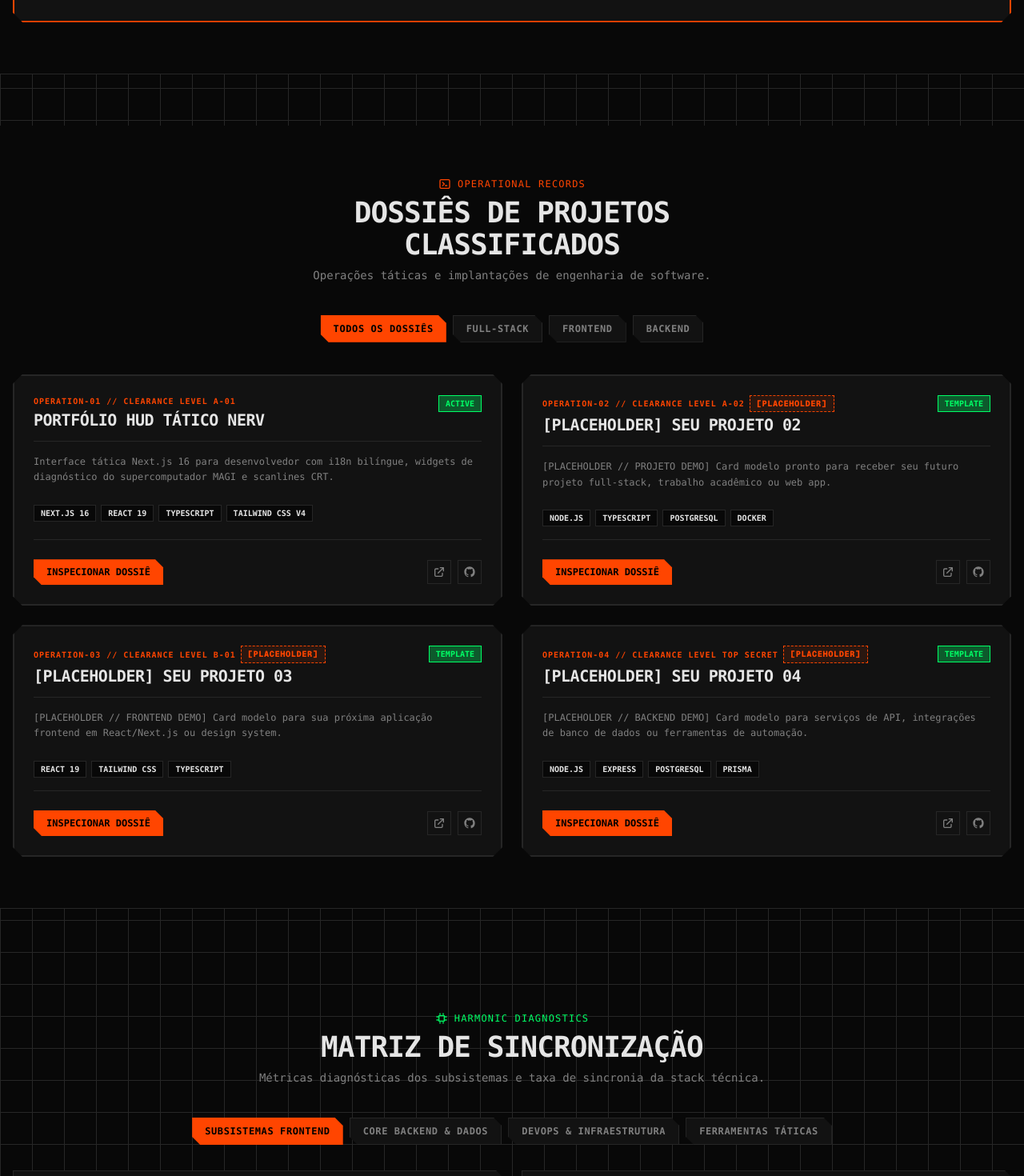
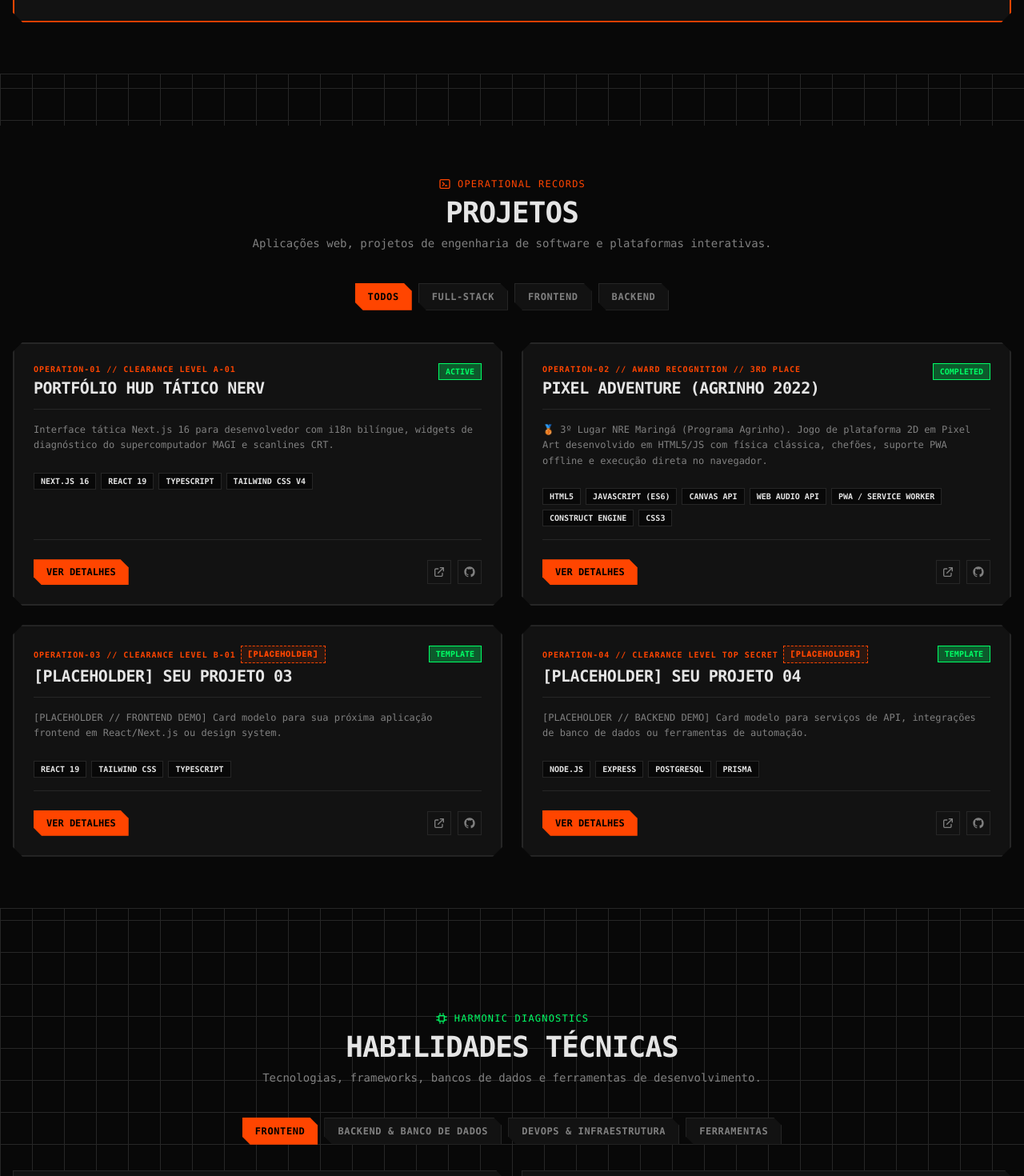
Before and after one commit to Lucas-Github-23/portfolio, a Next.js app: page / in a window 1280 px wide. Shown: the part 1330-2800 px from the top of the page at 80% size. Built offline with nearby package versions, Linux system fonts and the light colour scheme.

Commit message:
feat: add Pixel Adventure project, update skills matrix and simplify section navigation

```diff
--- a/src/components/HUDHeader.tsx
+++ b/src/components/HUDHeader.tsx
@@ -84,7 +84,7 @@ export function HUDHeader() {
           </div>
           <div>
             <div className="font-mono text-xs sm:text-sm md:text-base font-extrabold tracking-wider text-[var(--text-primary)] flex items-center gap-1.5 whitespace-nowrap">
-              LUCAS // DEVPOS-01
+              DEV-02
               <span className="inline-block w-2 h-2 rounded-full bg-[var(--accent-green)] animate-ping" />
             </div>
             <div className="font-mono text-[9px] sm:text-[10px] text-[var(--text-secondary)] tracking-widest uppercase whitespace-nowrap">
--- a/src/components/MissionLogTimeline.tsx
+++ b/src/components/MissionLogTimeline.tsx
@@ -46,16 +46,16 @@ export function MissionLogTimeline() {
       status: "TEMPLATE",
     },
     {
-      id: "LOG-PLACEHOLDER-02",
-      yearEn: "[PLACEHOLDER YEARS]",
-      yearPt: "[PLACEHOLDER ANOS]",
-      roleEn: "[PLACEHOLDER] Certifications & Achievements",
-      rolePt: "[PLACEHOLDER] Certificações e Conquistas",
-      orgEn: "[ORGANIZATION OR PLATFORM]",
-      orgPt: "[ORGANIZAÇÃO OU PLATAFORMA]",
-      descEn: "[PLACEHOLDER // YOUR TEXT HERE] Add certificates, course completion records, hackathons, or technical achievements.",
-      descPt: "[PLACEHOLDER // SEU TEXTO AQUI] Adicione certificados, cursos concluídos, participação em hackathons ou conquistas técnicas.",
-      status: "TEMPLATE",
+      id: "LOG-AWARD-01",
+      yearEn: "2022",
+      yearPt: "2022",
+      roleEn: "🥉 3rd Place — NRE Maringá (Agrinho Program)",
+      rolePt: "🥉 3º Lugar — NRE Maringá (Programa Agrinho)",
+      orgEn: "PROGRAMA AGRINHO // FAEP / SENAR-PR",
+      orgPt: "PROGRAMA AGRINHO // FAEP / SENAR-PR",
+      descEn: "Developed Pixel Adventure, an interactive educational 2D platformer in HTML5 promoting environmental awareness and citizenship, awarded 3rd place across the Maringá regional education sector.",
+      descPt: "Desenvolveu o jogo Pixel Adventure, um jogo de plataforma 2D interativo em HTML5 promovendo sustentabilidade e cidadania, premiado com o 3º lugar na fase regional do NRE Maringá.",
+      status: "AWARDED",
     },
   ];
 
--- a/src/components/ProjectDossierGrid.tsx
+++ b/src/components/ProjectDossierGrid.tsx
@@ -29,19 +29,19 @@ export function ProjectDossierGrid() {
     },
     {
       id: "OPERATION-02",
-      titleEn: "[PLACEHOLDER] YOUR PROJECT 02",
-      titlePt: "[PLACEHOLDER] SEU PROJETO 02",
-      category: "fullstack",
-      clearance: "CLEARANCE LEVEL A-02",
-      shortDescEn: "[PLACEHOLDER // DEMO PROJECT] Template card ready for your future full-stack project, academic research, or web app.",
-      shortDescPt: "[PLACEHOLDER // PROJETO DEMO] Card modelo pronto para receber seu futuro projeto full-stack, trabalho acadêmico ou web app.",
-      fullDescEn: "[PLACEHOLDER DETAILS] Replace this text with your project architecture description, features, database models, and live integration notes.",
-      fullDescPt: "[DETALHES DO PLACEHOLDER] Substitua este texto pela descrição da arquitetura do seu projeto, recursos, modelos de banco de dados e notas de deploy.",
-      techStack: ["Node.js", "TypeScript", "PostgreSQL", "Docker"],
-      liveUrl: "https://github.com/your-username/repo-name",
-      repoUrl: "https://github.com/your-username/repo-name",
-      status: "TEMPLATE",
-      isPlaceholder: true,
+      titleEn: "PIXEL ADVENTURE (AGRINHO 2022)",
+      titlePt: "PIXEL ADVENTURE (AGRINHO 2022)",
+      category: "frontend",
+      clearance: "AWARD RECOGNITION // 3RD PLACE",
+      shortDescEn: "🥉 3rd Place NRE Maringá (Agrinho Program). 2D Pixel Art platformer game developed in HTML5/JS featuring classic physics, boss encounters, PWA offline support, and direct browser execution.",
+      shortDescPt: "🥉 3º Lugar NRE Maringá (Programa Agrinho). Jogo de plataforma 2D em Pixel Art desenvolvido em HTML5/JS com física clássica, chefões, suporte PWA offline e execução direta no navegador.",
+      fullDescEn: "Awarded 3rd place in NRE Maringá by the Agrinho Program, combining educational environmental awareness with classic 8/16-bit 2D platforming mechanics. Features responsive running and double-jump physics, enemies and boss battles with health bars and attack patterns, moving traps and springboards, collectible-driven scoring, stage padlock progression, dynamic soundtrack via Web Audio API, and full offline PWA execution via Service Workers.",
+      fullDescPt: "Premiado com o 3º lugar no NRE Maringá pelo Programa Agrinho, unindo a nostalgia dos jogos clássicos de plataforma 2D em 8/16-bits a mensagens educativas de conscientização ambiental, ética e cidadania. Conta com movimentação fluida (corrida, pulo duplo e física), inteligência de inimigos e chefões com barra de vida e padrões de ataque, armadilhas dinâmicas, sistema de pontuação com coletáveis, progressão de fases destraváveis (Padlock System), trilha sonora dinâmica via Web Audio API e suporte completo a PWA offline com Service Workers.",
+      techStack: ["HTML5", "JavaScript (ES6)", "Canvas API", "Web Audio API", "PWA / Service Worker", "Construct Engine", "CSS3"],
+      liveUrl: "https://Lucas-Github-23.github.io/Pixel-Adventure-Agrinho/",
+      repoUrl: "https://github.com/Lucas-Github-23/Pixel-Adventure-Agrinho",
+      status: "COMPLETED",
+      isPlaceholder: false,
     },
     {
       id: "OPERATION-03",
--- a/src/components/SkillsMatrix.tsx
+++ b/src/components/SkillsMatrix.tsx
@@ -16,16 +16,16 @@ export function SkillsMatrix() {
 
   const skillData: Record<string, SkillItem[]> = {
     frontend: [
-      { name: "Next.js (App Router)", level: 98, status: "OPTIMAL" },
-      { name: "React 19 & TypeScript", level: 96, status: "OPTIMAL" },
-      { name: "Tailwind CSS & Design Tokens", level: 99, status: "MAX SYNC" },
-      { name: "HTML5 / Web APIs", level: 95, status: "STABLE" },
+      { name: "Next.js", level: 95, status: "OPTIMAL" },
+      { name: "React (Vite)", level: 92, status: "OPTIMAL" },
+      { name: "TypeScript", level: 90, status: "OPTIMAL" },
+      { name: "HTML5 & Web APIs", level: 95, status: "MAX SYNC" },
     ],
     backend: [
-      { name: "Node.js & Express / Fastify", level: 94, status: "OPTIMAL" },
-      { name: "PostgreSQL & Prisma / Drizzle", level: 92, status: "STABLE" },
-      { name: "REST & GraphQL APIs", level: 95, status: "OPTIMAL" },
-      { name: "Redis & Caching Layers", level: 88, status: "STABLE" },
+      { name: "SQL (SQL Server, MySQL & MongoDB)", level: 88, status: "OPTIMAL" },
+      { name: "VBA (Excel, PowerPoint & MS Office)", level: 85, status: "OPTIMAL" },
+      { name: "Node.js", level: 75, status: "STABLE" },
+      { name: "REST & GraphQL APIs", level: 68, status: "DEVELOPING" },
     ],
     devops: [
       { name: "Docker & Containerization", level: 90, status: "OPTIMAL" },
@@ -34,10 +34,7 @@ export function SkillsMatrix() {
       { name: "Linux System Admin", level: 86, status: "STABLE" },
     ],
     tools: [
-      { name: "Git & Version Control", level: 99, status: "MAX SYNC" },
-      { name: "Jest / Vitest Testing", level: 88, status: "STABLE" },
-      { name: "Figma UI/UX Translation", level: 91, status: "OPTIMAL" },
-      { name: "Performance Optimization", level: 95, status: "OPTIMAL" },
+      { name: "Git & Version Control", level: 95, status: "MAX SYNC" },
     ],
   };
 
--- a/src/data/translations.ts
+++ b/src/data/translations.ts
@@ -3,11 +3,11 @@ export type Language = "en" | "pt";
 export const translations = {
   en: {
     nav: {
-      status: "SYSTEM STATUS",
-      projects: "PROJECT DOSSIERS",
-      skills: "SYNC MATRIX",
-      experience: "MISSION LOG",
-      contact: "TRANSMISSION",
+      status: "ABOUT",
+      projects: "PROJECTS",
+      skills: "SKILLS",
+      experience: "EXPERIENCE",
+      contact: "CONTACT",
     },
     hud: {
       location: "GEOFRONT / HQ-01",
@@ -24,8 +24,8 @@ export const translations = {
       subtitle: "Building modern web applications, scalable backend systems, and interactive interfaces while advancing in Software Engineering studies.",
       syncRatioLabel: "SYNCHRONICITY RATIO",
       syncStatus: "OPTIMAL SYNC STABILITY",
-      ctaProjects: "OPEN DOSSIERS",
-      ctaContact: "TRANSMIT SIGNAL",
+      ctaProjects: "VIEW PROJECTS",
+      ctaContact: "GET IN TOUCH",
       emergencyStatus: "NERV HQ OPERATIONAL • ALL SYSTEMS NOMINAL",
     },
     magi: {
@@ -36,62 +36,62 @@ export const translations = {
           name: "MELCHIOR-1",
           role: "Frontend Architecture & Design",
           verdict: "CONSENSUS: 100% APPROVAL",
-          detail: "Specialized in Next.js, React 19, custom CSS engines, and responsive UI performance.",
+          detail: "Specialized in Next.js, React (Vite), TypeScript, HTML5, and responsive Web APIs.",
         },
         balthasar: {
           name: "BALTHASAR-2",
           role: "Backend & Systems Intelligence",
           verdict: "CONSENSUS: 100% APPROVAL",
-          detail: "Engineered robust REST/GraphQL APIs, microservices, PostgreSQL data models, and Node.js core logic.",
+          detail: "Knowledge in SQL Server, MySQL, MongoDB, Node.js, REST/GraphQL APIs, and VBA Office Automation.",
         },
         caspar: {
           name: "CASPAR-3",
           role: "DevOps & Operational Logistics",
           verdict: "CONSENSUS: 100% APPROVAL",
-          detail: "Containerized deployments via Docker, CI/CD automated pipelines, and cloud optimizations.",
+          detail: "Containerized deployments via Docker, CI/CD automated pipelines, Git version control, and cloud optimizations.",
         },
       },
     },
     skills: {
-      title: "SYNCHRONICITY MATRIX",
-      subtitle: "Subsystem diagnostic metrics and technical stack synchronization rates.",
+      title: "TECHNICAL SKILLS",
+      subtitle: "Technologies, frameworks, databases, and development tools.",
       categories: {
-        frontend: "FRONTEND SUBSYSTEMS",
-        backend: "BACKEND & DATA CORE",
+        frontend: "FRONTEND",
+        backend: "BACKEND & DATABASES",
         devops: "DEVOPS & INFRASTRUCTURE",
-        tools: "TACTICAL TOOLING",
+        tools: "TOOLS",
       },
     },
     projects: {
-      title: "CLASSIFIED PROJECT DOSSIERS",
-      subtitle: "Tactical operations and software engineering deployments.",
-      filterAll: "ALL DOSSIERS",
+      title: "PROJECTS",
+      subtitle: "Software engineering projects, web applications, and interactive platforms.",
+      filterAll: "ALL",
       filterFullstack: "FULL-STACK",
       filterFrontend: "FRONTEND",
       filterBackend: "BACKEND",
-      viewDetails: "INSPECT DOSSIER",
-      liveDemo: "LIVE OPERATION",
-      sourceCode: "REPOSITORIES",
+      viewDetails: "VIEW DETAILS",
+      liveDemo: "LIVE DEMO",
+      sourceCode: "SOURCE CODE",
       clearanceLevel: "SECURITY CLEARANCE: TOP SECRET",
-      closeModal: "CLOSE FILE",
+      closeModal: "CLOSE",
       placeholderTag: "[PLACEHOLDER]",
       placeholderTagFull: "[PLACEHOLDER // EDIT WITH YOUR PROJECT]",
     },
     experience: {
-      title: "MISSION CHRONOLOGY LOG",
-      subtitle: "Operational history and career milestones recorded at NERV Command.",
+      title: "EXPERIENCE & EDUCATION",
+      subtitle: "Academic journey, projects, awards, and certifications.",
     },
     contact: {
-      title: "SIGNAL TRANSMISSION TERMINAL",
-      subtitle: "Establish direct encrypted communication link with Operative Lucas.",
-      nameLabel: "OPERATIVE NAME",
-      emailLabel: "TRANSMISSION ADDRESS",
-      subjectLabel: "MISSION OBJECTIVE",
-      messageLabel: "ENCRYPTED MESSAGE CONTENT",
-      sendButton: "TRANSMIT DATA PACKET",
-      transmitting: "ESTABLISHING LINK...",
-      successMessage: "TRANSMISSION RECEIVED BY NERV COMMAND.",
-      directChannels: "DIRECT FREQUENCY CHANNELS",
+      title: "CONTACT",
+      subtitle: "Send a message or connect through direct communication channels.",
+      nameLabel: "NAME",
+      emailLabel: "EMAIL ADDRESS",
+      subjectLabel: "SUBJECT",
+      messageLabel: "MESSAGE CONTENT",
+      sendButton: "SEND MESSAGE",
+      transmitting: "SENDING...",
+      successMessage: "MESSAGE SENT SUCCESSFULLY!",
+      directChannels: "DIRECT CHANNELS & SOCIALS",
     },
     footer: {
       copyright: "NERV HQ OPERATIONAL • ALL RIGHTS RESERVED",
@@ -100,11 +100,11 @@ export const translations = {
   },
   pt: {
     nav: {
-      status: "STATUS DO SISTEMA",
-      projects: "DOSSIÊS DE PROJETOS",
-      skills: "MATRIZ DE SINCRO",
-      experience: "LOG DE MISSÕES",
-      contact: "TRANSMISSÃO",
+      status: "SOBRE",
+      projects: "PROJETOS",
+      skills: "HABILIDADES",
+      experience: "EXPERIÊNCIA",
+      contact: "CONTATO",
     },
     hud: {
       location: "GEOFRONT / HQ-01",
@@ -121,8 +121,8 @@ export const translations = {
       subtitle: "Desenvolvendo aplicações web modernas, serviços backend escaláveis e interfaces interativas enquanto avanço nos estudos de Engenharia de Software.",
       syncRatioLabel: "TAXA DE SINCRONIA",
       syncStatus: "ESTABILIDADE DE SINCRO OTIMIZADA",
-      ctaProjects: "ABRIR DOSSIÊS",
-      ctaContact: "TRANSMITIR SINAL",
+      ctaProjects: "VER PROJETOS",
+      ctaContact: "ENTRAR EM CONTATO",
       emergencyStatus: "NERV HQ OPERACIONAL • TODOS OS SISTEMAS NOMINAIS",
     },
     magi: {
@@ -133,62 +133,62 @@ export const translations = {
           name: "MELCHIOR-1",
           role: "Arquitetura Frontend & Design",
           verdict: "CONSENSO: 100% APROVAÇÃO",
-          detail: "Especializado em Next.js, React 19, engines CSS customizados e performance UI responsiva.",
+          detail: "Especializado em Next.js, React (Vite), TypeScript, HTML5 e Web APIs responsivas.",
         },
         balthasar: {
           name: "BALTHASAR-2",
           role: "Inteligência Backend & Sistemas",
           verdict: "CONSENSO: 100% APROVAÇÃO",
-          detail: "Engenharia de APIs REST/GraphQL robustas, microsserviços, modelagem PostgreSQL e lógica Node.js.",
+          detail: "Conhecimento em SQL Server, MySQL, MongoDB, Node.js, APIs REST/GraphQL e automação VBA Office.",
         },
         caspar: {
           name: "CASPAR-3",
           role: "DevOps & Logística Operacional",
           verdict: "CONSENSO: 100% APROVAÇÃO",
-          detail: "Deployments containerizados via Docker, pipelines CI/CD automatizadas e otimização cloud.",
+          detail: "Deployments containerizados via Docker, pipelines CI/CD automatizadas, Git e deploy em nuvem.",
         },
       },
     },
     skills: {
-      title: "MATRIZ DE SINCRONIZAÇÃO",
-      subtitle: "Métricas diagnósticas dos subsistemas e taxa de sincronia da stack técnica.",
+      title: "HABILIDADES TÉCNICAS",
+      subtitle: "Tecnologias, frameworks, bancos de dados e ferramentas de desenvolvimento.",
       categories: {
-        frontend: "SUBSISTEMAS FRONTEND",
-        backend: "CORE BACKEND & DADOS",
+        frontend: "FRONTEND",
+        backend: "BACKEND & BANCO DE DADOS",
         devops: "DEVOPS & INFRAESTRUTURA",
-        tools: "FERRAMENTAS TÁTICAS",
+        tools: "FERRAMENTAS",
       },
     },
     projects: {
-      title: "DOSSIÊS DE PROJETOS CLASSIFICADOS",
-      subtitle: "Operações táticas e implantações de engenharia de software.",
-      filterAll: "TODOS OS DOSSIÊS",
+      title: "PROJETOS",
+      subtitle: "Aplicações web, projetos de engenharia de software e plataformas interativas.",
+      filterAll: "TODOS",
       filterFullstack: "FULL-STACK",
       filterFrontend: "FRONTEND",
       filterBackend: "BACKEND",
-      viewDetails: "INSPECIONAR DOSSIÊ",
-      liveDemo: "OPERAÇÃO AO VIVO",
-      sourceCode: "REPOSITÓRIOS",
+      viewDetails: "VER DETALHES",
+      liveDemo: "VER ONLINE",
+      sourceCode: "CÓDIGO FONTE",
       clearanceLevel: "NÍVEL DE SEGURANÇA: ULTRASSECRETO",
-      closeModal: "FECHAR ARQUIVO",
+      closeModal: "FECHAR",
       placeholderTag: "[PLACEHOLDER]",
       placeholderTagFull: "[PLACEHOLDER // EDITE COM SEU PROJETO]",
     },
     experience: {
-      title: "LOG DE CRONOLOGIA DE MISSÕES",
-      subtitle: "Histórico operacional e marcos de carreira registrados no Comando NERV.",
+      title: "EXPERIÊNCIA & FORMAÇÃO",
+      subtitle: "Trajetória acadêmica, projetos desenvolvidos, premiações e certificados.",
     },
     contact: {
-      title: "TERMINAL DE TRANSMISSÃO DE SINAL",
-      subtitle: "Estabeleça canal direto de comunicação criptografada com o Operativo Lucas.",
-      nameLabel: "NOME DO OPERATIVO",
-      emailLabel: "ENDEREÇO DE TRANSMISSÃO",
-      subjectLabel: "OBJETIVO DA MISSÃO",
-      messageLabel: "CONTEÚDO DA MENSAGEM CRIPTOGRAFADA",
-      sendButton: "TRANSMITIR PACOTE DE DADOS",
-      transmitting: "ESTABELECENDO LINK...",
-      successMessage: "TRANSMISSÃO RECEBIDA PELO COMANDO NERV.",
-      directChannels: "CANAIS DE FREQUÊNCIA DIRETA",
+      title: "ENTRE EM CONTATO",
+      subtitle: "Envie uma mensagem ou conecte-se através dos canais abaixo.",
+      nameLabel: "NOME",
+      emailLabel: "E-MAIL",
+      subjectLabel: "ASSUNTO",
+      messageLabel: "MENSAGEM",
+      sendButton: "ENVIAR MENSAGEM",
+      transmitting: "ENVIANDO...",
+      successMessage: "MENSAGEM ENVIADA COM SUCESSO!",
+      directChannels: "CANAIS DIRETOS & REDES",
     },
     footer: {
       copyright: "NERV HQ OPERACIONAL • TODOS OS DIREITOS RESERVADOS",
```
